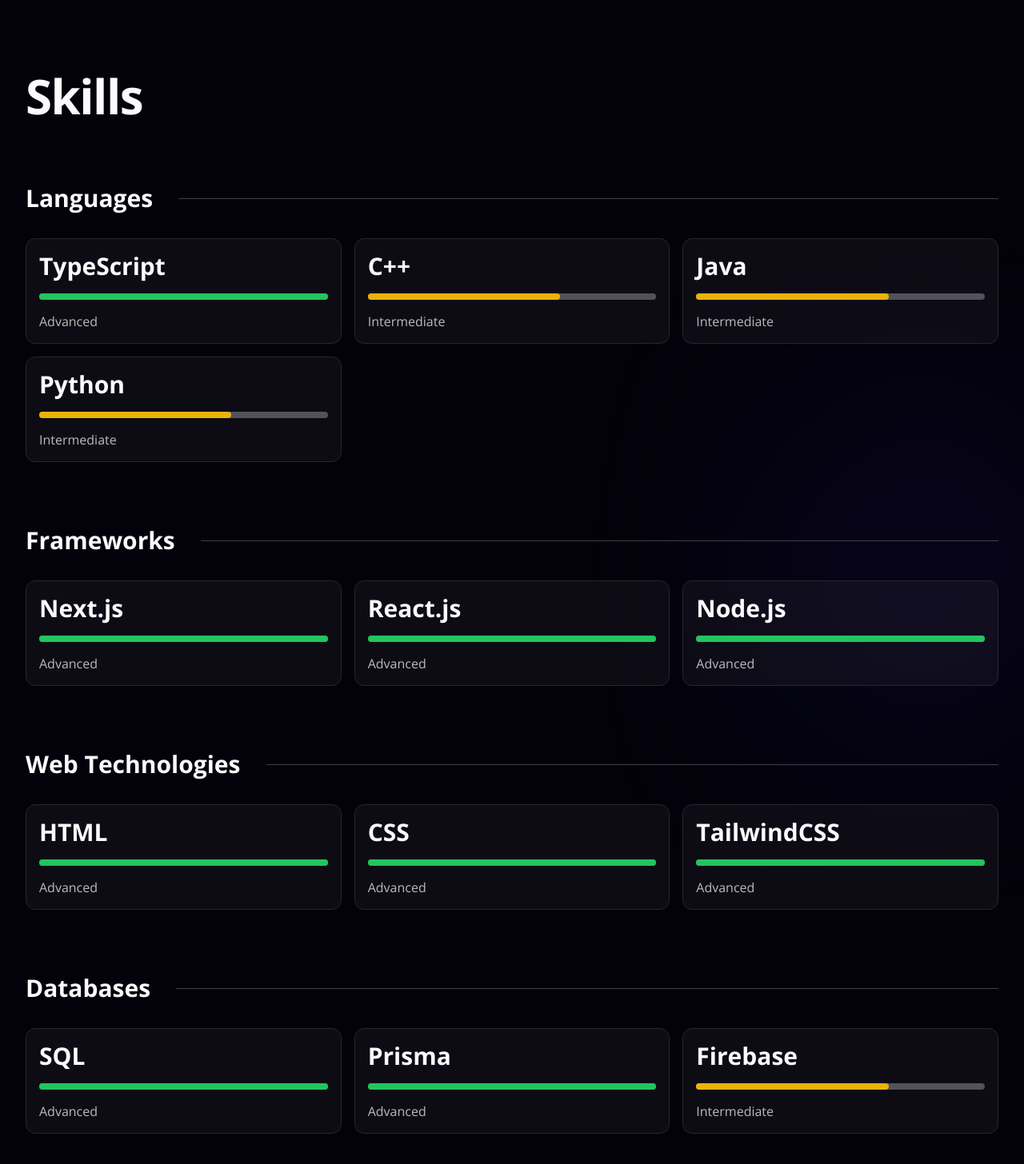
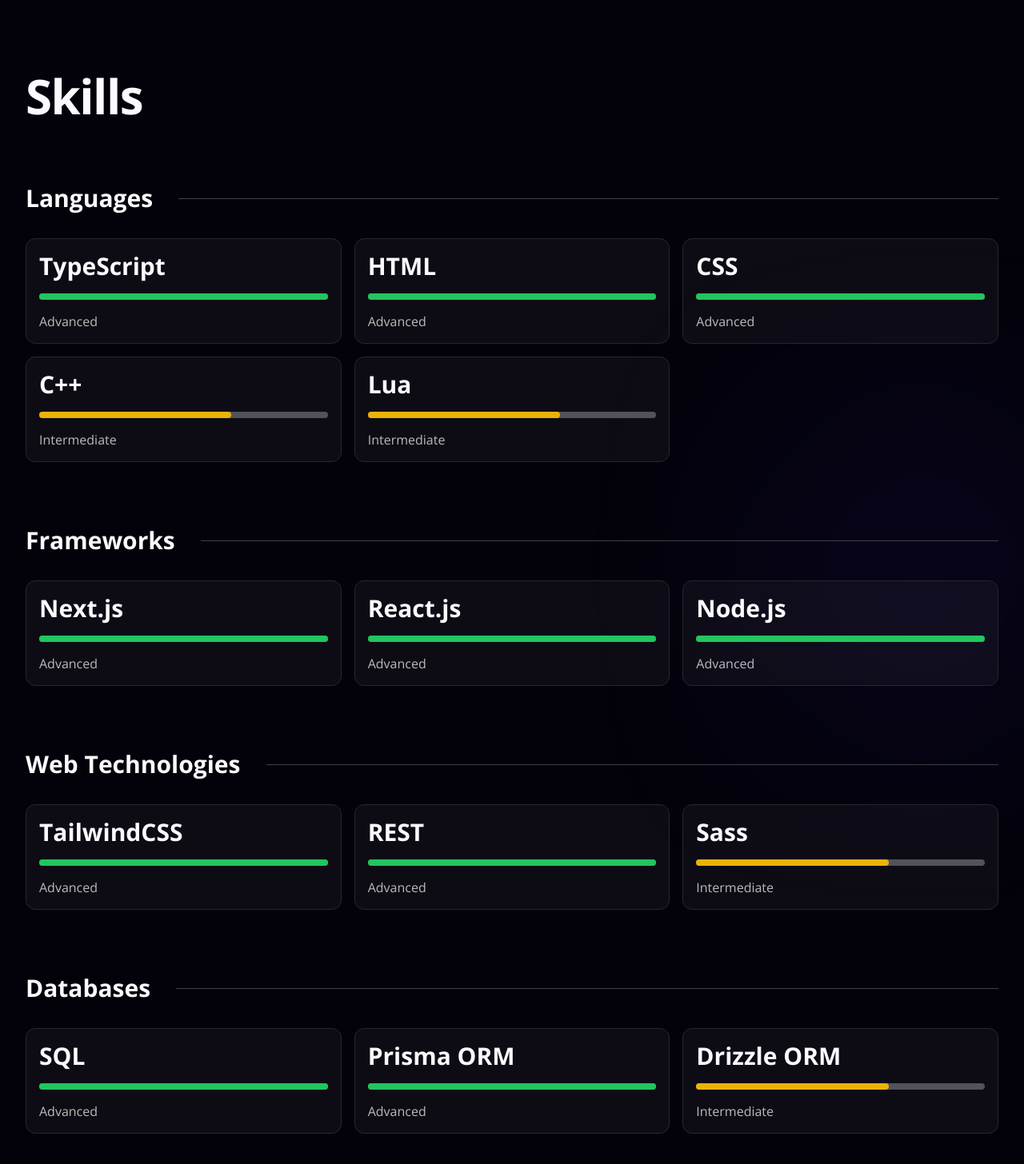
Before and after one commit to TGennnaro/portfolio, a Next.js app: page / in a window 1280 px wide. Shown: the part 3826-5282 px from the top of the page at 80% size. Built offline with nearby package versions, Linux system fonts and the light colour scheme.

Commit message:
updated skills list

```diff
--- a/src/app/page.tsx
+++ b/src/app/page.tsx
@@ -224,9 +224,10 @@
 				<Header>Skills</Header>
 				<SkillSection title='Languages'>
 					<Skill name='TypeScript' level='advanced' />
+					<Skill name='HTML' level='advanced' />
+					<Skill name='CSS' level='advanced' />
 					<Skill name='C++' level='intermediate' />
-					<Skill name='Java' level='intermediate' />
-					<Skill name='Python' level='intermediate' />
+					<Skill name='Lua' level='intermediate' />
 				</SkillSection>
 				<SkillSection title='Frameworks'>
 					<Skill name='Next.js' level='advanced' />
@@ -234,14 +235,14 @@
 					<Skill name='Node.js' level='advanced' />
 				</SkillSection>
 				<SkillSection title='Web Technologies'>
-					<Skill name='HTML' level='advanced' />
-					<Skill name='CSS' level='advanced' />
 					<Skill name='TailwindCSS' level='advanced' />
+					<Skill name='REST' level='advanced' />
+					<Skill name='Sass' level='intermediate' />
 				</SkillSection>
 				<SkillSection title='Databases'>
 					<Skill name='SQL' level='advanced' />
-					<Skill name='Prisma' level='advanced' />
-					<Skill name='Firebase' level='intermediate' />
+					<Skill name='Prisma ORM' level='advanced' />
+					<Skill name='Drizzle ORM' level='intermediate' />
 				</SkillSection>
 			</section>
 			<section className='mt-64 relative scroll-m-28' id='projects'>
```
